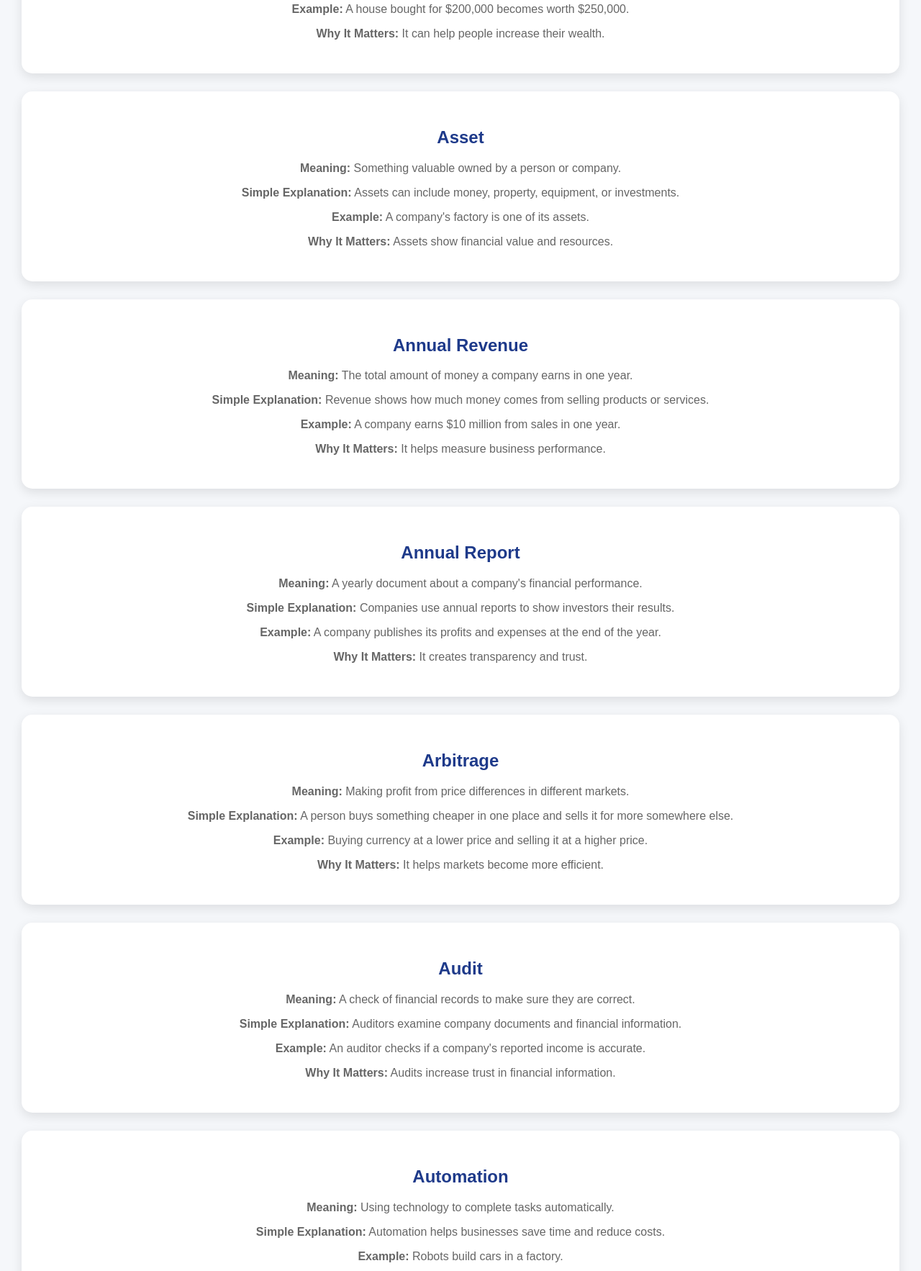
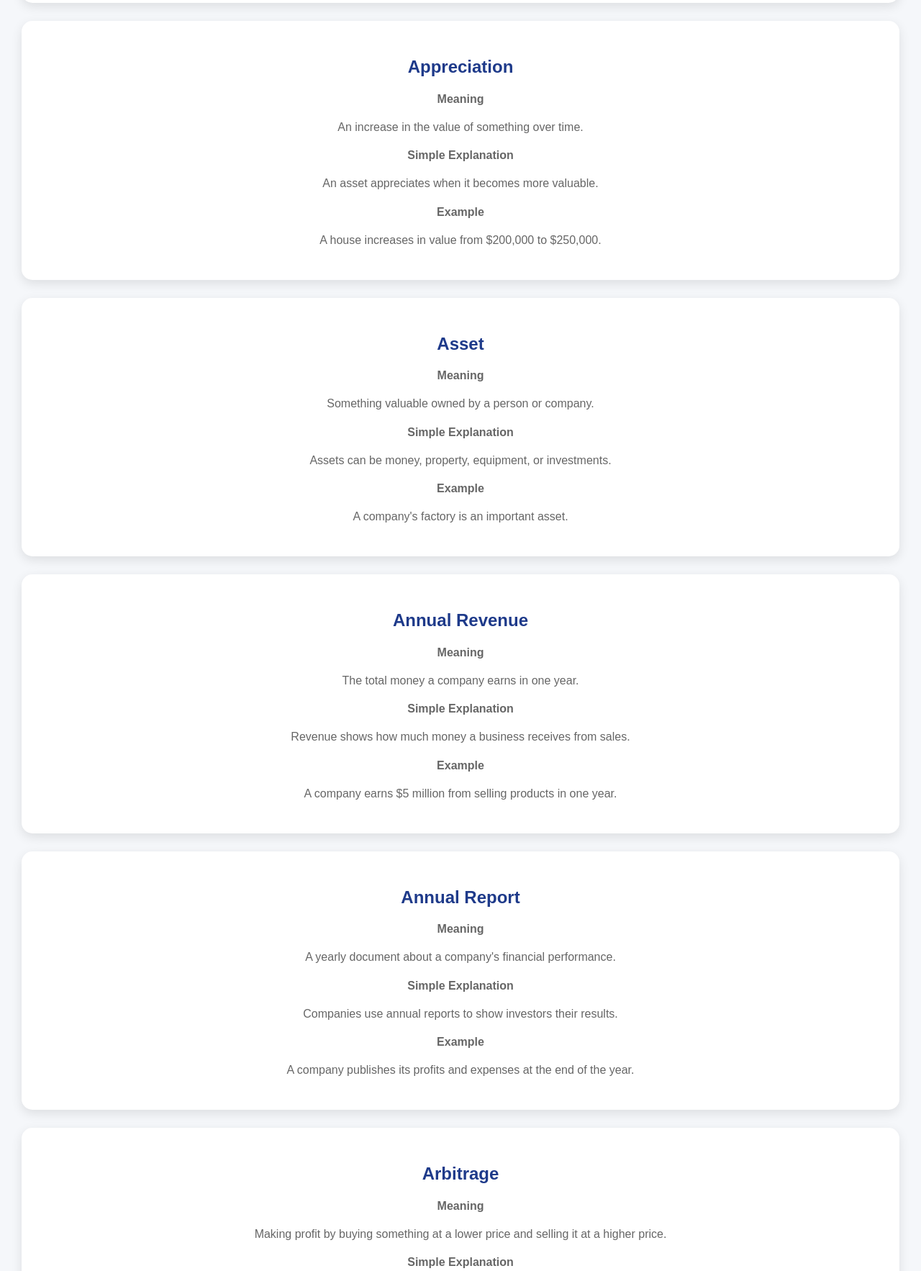
Before and after one commit to Aida-finance/easy-economics-, a plain HTML site: page index.html in a window 1280 px wide. Shown: the part 1723-3489 px from the top of the page at 72% size. Drawn offline with Linux system fonts and the light colour scheme.

Commit message:
Update index.html

```diff
--- a/index.html
+++ b/index.html
@@ -126,201 +126,100 @@ If a sandwich costs $5 today and $6 next year, that is inflation.
 
 <div class="card">
     <h2>Accounting</h2>
-
-<p><b>Meaning:</b> The process of recording and analyzing financial information.</p>
-
-<p><b>Simple Explanation:</b>
-Accounting helps people and companies understand how much money they earn, spend, and save.
-</p>
-
-<p><b>Example:</b>
-A business records its sales, salaries, and expenses every month.
-</p>
-
-<p><b>Why It Matters:</b>
-It helps companies make better financial decisions.
-</p>
-
+    <h4>Meaning</h4>
+    <p>The process of recording and analyzing financial information.</p>
+    <h4>Simple Explanation</h4>
+    <p>Accounting helps people and companies understand their income, expenses, and financial situation.</p>
+    <h4>Example</h4>
+    <p>A company records how much money it earns and spends every month.</p>
 </div>
-
 
 <div class="card">
     <h2>Acquisition</h2>
-
-<p><b>Meaning:</b> When one company buys another company.</p>
-
-<p><b>Simple Explanation:</b>
-Companies use acquisitions to grow, enter new markets, or get new technology.
-</p>
-
-<p><b>Example:</b>
-A large company buys a smaller startup.
-</p>
-
-<p><b>Why It Matters:</b>
-Acquisitions can change industries and create stronger businesses.
-</p>
-
+    <h4>Meaning</h4>
+    <p>When one company buys another company.</p>
+    <h4>Simple Explanation</h4>
+    <p>Companies use acquisitions to grow, enter new markets, or get new technology.</p>
+    <h4>Example</h4>
+    <p>A large technology company buys a smaller startup.</p>
 </div>
-
 
 <div class="card">
     <h2>Appreciation</h2>
-
-<p><b>Meaning:</b> An increase in the value of something over time.</p>
-
-<p><b>Simple Explanation:</b>
-An asset appreciates when it becomes more valuable.
-</p>
-
-<p><b>Example:</b>
-A house bought for $200,000 becomes worth $250,000.
-</p>
-
-<p><b>Why It Matters:</b>
-It can help people increase their wealth.
-</p>
-
+    <h4>Meaning</h4>
+    <p>An increase in the value of something over time.</p>
+    <h4>Simple Explanation</h4>
+    <p>An asset appreciates when it becomes more valuable.</p>
+    <h4>Example</h4>
+    <p>A house increases in value from $200,000 to $250,000.</p>
 </div>
-
 
 <div class="card">
     <h2>Asset</h2>
-
-<p><b>Meaning:</b> Something valuable owned by a person or company.</p>
-
-<p><b>Simple Explanation:</b>
-Assets can include money, property, equipment, or investments.
-</p>
-
-<p><b>Example:</b>
-A company's factory is one of its assets.
-</p>
-
-<p><b>Why It Matters:</b>
-Assets show financial value and resources.
-</p>
-
+    <h4>Meaning</h4>
+    <p>Something valuable owned by a person or company.</p>
+    <h4>Simple Explanation</h4>
+    <p>Assets can be money, property, equipment, or investments.</p>
+    <h4>Example</h4>
+    <p>A company's factory is an important asset.</p>
 </div>
-
 
 <div class="card">
     <h2>Annual Revenue</h2>
-
-<p><b>Meaning:</b> The total amount of money a company earns in one year.</p>
-
-<p><b>Simple Explanation:</b>
-Revenue shows how much money comes from selling products or services.
-</p>
-
-<p><b>Example:</b>
-A company earns $10 million from sales in one year.
-</p>
-
-<p><b>Why It Matters:</b>
-It helps measure business performance.
-</p>
-
+    <h4>Meaning</h4>
+    <p>The total money a company earns in one year.</p>
+    <h4>Simple Explanation</h4>
+    <p>Revenue shows how much money a business receives from sales.</p>
+    <h4>Example</h4>
+    <p>A company earns $5 million from selling products in one year.</p>
 </div>
-
 
 <div class="card">
     <h2>Annual Report</h2>
-
-<p><b>Meaning:</b> A yearly document about a company's financial performance.</p>
-
-<p><b>Simple Explanation:</b>
-Companies use annual reports to show investors their results.
-</p>
-
-<p><b>Example:</b>
-A company publishes its profits and expenses at the end of the year.
-</p>
-
-<p><b>Why It Matters:</b>
-It creates transparency and trust.
-</p>
-
+    <h4>Meaning</h4>
+    <p>A yearly document about a company's financial performance.</p>
+    <h4>Simple Explanation</h4>
+    <p>Companies use annual reports to show investors their results.</p>
+    <h4>Example</h4>
+    <p>A company publishes its profits and expenses at the end of the year.</p>
 </div>
-
 
 <div class="card">
     <h2>Arbitrage</h2>
-
-<p><b>Meaning:</b> Making profit from price differences in different markets.</p>
-
-<p><b>Simple Explanation:</b>
-A person buys something cheaper in one place and sells it for more somewhere else.
-</p>
-
-<p><b>Example:</b>
-Buying currency at a lower price and selling it at a higher price.
-</p>
-
-<p><b>Why It Matters:</b>
-It helps markets become more efficient.
-</p>
-
+    <h4>Meaning</h4>
+    <p>Making profit by buying something at a lower price and selling it at a higher price.</p>
+    <h4>Simple Explanation</h4>
+    <p>Traders use price differences between markets to earn money.</p>
+    <h4>Example</h4>
+    <p>A person buys currency cheaper in one market and sells it in another.</p>
 </div>
-
 
 <div class="card">
     <h2>Audit</h2>
-
-<p><b>Meaning:</b> A check of financial records to make sure they are correct.</p>
-
-<p><b>Simple Explanation:</b>
-Auditors examine company documents and financial information.
-</p>
-
-<p><b>Example:</b>
-An auditor checks if a company's reported income is accurate.
-</p>
-
-<p><b>Why It Matters:</b>
-Audits increase trust in financial information.
-</p>
-
+    <h4>Meaning</h4>
+    <p>A review of financial records to check accuracy.</p>
+    <h4>Simple Explanation</h4>
+    <p>Auditors check whether financial information is correct.</p>
+    <h4>Example</h4>
+    <p>An auditor checks a company's financial reports.</p>
 </div>
-
 
 <div class="card">
     <h2>Automation</h2>
-
-<p><b>Meaning:</b> Using technology to complete tasks automatically.</p>
-
-<p><b>Simple Explanation:</b>
-Automation helps businesses save time and reduce costs.
-</p>
-
-<p><b>Example:</b>
-Robots build cars in a factory.
-</p>
-
-<p><b>Why It Matters:</b>
-It improves productivity and changes the future of work.
-</p>
-
+    <h4>Meaning</h4>
+    <p>Using technology to complete tasks automatically.</p>
+    <h4>Simple Explanation</h4>
+    <p>Automation helps businesses save time and reduce costs.</p>
+    <h4>Example</h4>
+    <p>Robots build cars in a factory.</p>
 </div>
-
 
 <div class="card">
     <h2>Average Cost</h2>
-
-<p><b>Meaning:</b> The total cost divided by the number of products.</p>
-
-<p><b>Simple Explanation:</b>
-Businesses use average cost to understand how much one product costs to make.
-</p>
-
-<p><b>Example:</b>
-Making 100 products for $1,000 means the average cost is $10 per product.
-</p>
-
-<p><b>Why It Matters:</b>
-It helps companies set prices and increase profit.
-</p>
-
+    <h4>Meaning</h4>
+    <p>The total cost divided by the number of products.</p>
+    <h4>Simple Explanation</h4>
+    <p>It shows how much it costs to produce one item on average.</p>
+    <h4>Example</h4>
+    <p>If a company spends $1,000 to make 100 products, the average cost is $10.</p>
 </div>
-
-© 2026 Easy Economics
```
Lines whose indentation alone changed are shown as unchanged.
